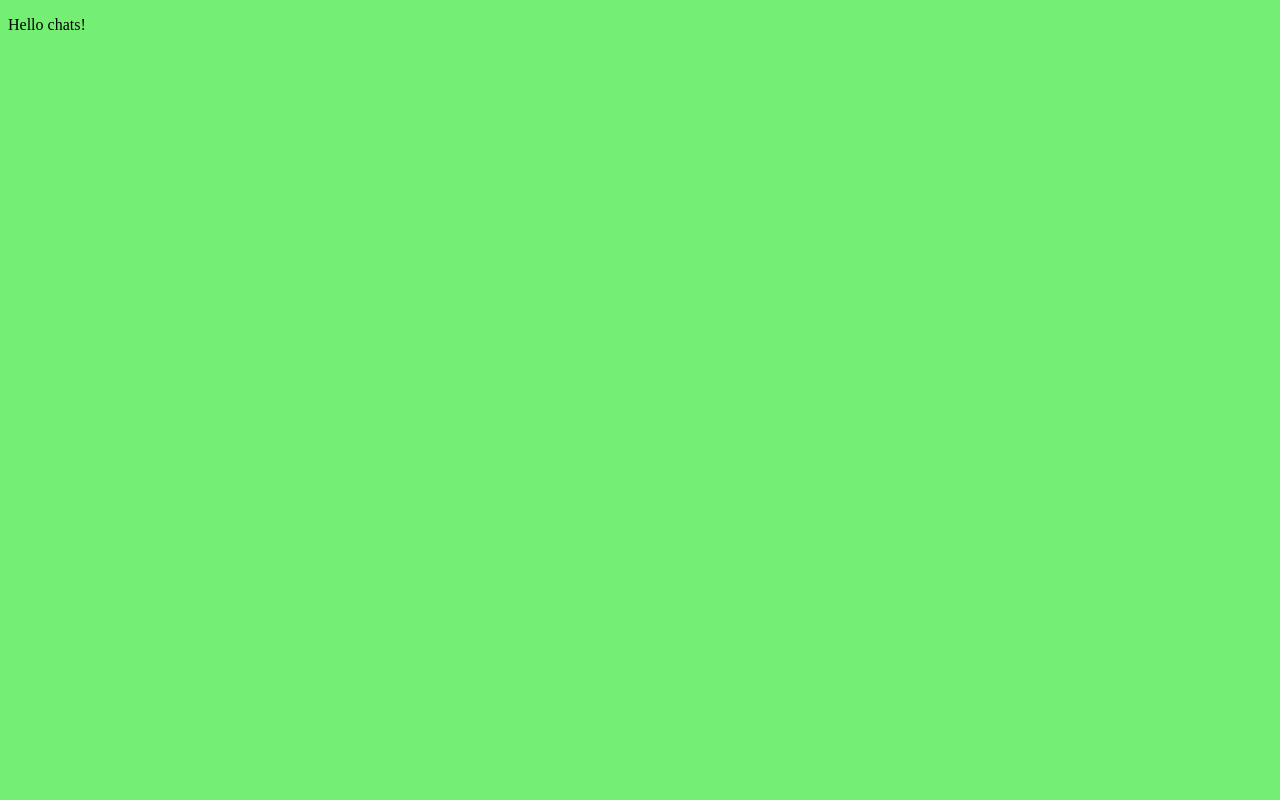
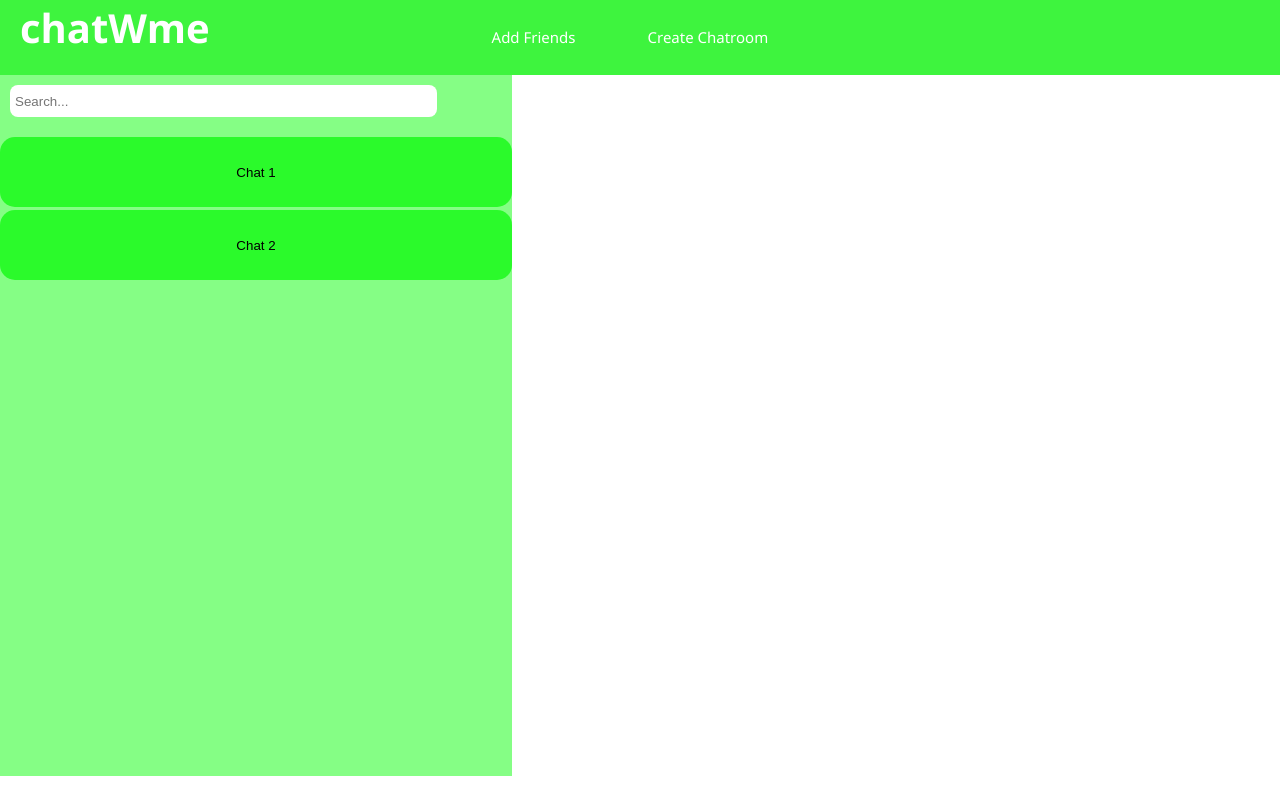
Before and after one commit to Kareem404/chatWme, a React (Vite) app in the folder Client/: page /chats in a window 1280 px wide. Built offline with nearby package versions, Linux system fonts and the light colour scheme.

Commit message:
chats UI partially done

```diff
--- a/Client/package.json
+++ b/Client/package.json
@@ -10,6 +10,8 @@
     "preview": "vite preview"
   },
   "dependencies": {
+    "bootstrap": "^5.3.1",
+    "jquery": "^3.7.0",
     "mysql": "^2.18.1",
     "react": "^18.2.0",
     "react-dom": "^18.2.0",
--- a/Client/src/App.css
+++ b/Client/src/App.css
@@ -1,4 +1,6 @@
 body{
-    background-color: rgb(116, 239, 116);
-
+    /*background-color: rgb(116, 239, 116);*/
+    background-color: rgb(62, 244, 62);
+    margin: 0;
+    padding: 0;
 }
--- a/Client/src/App.jsx
+++ b/Client/src/App.jsx
@@ -15,7 +15,10 @@ function App() {
 
         <Routes>
           <Route exact path='/' element={<Login />}></Route>
-          <Route exa path='/chats' element={<Chats />}></Route>
+          <Route exact path='/chats' element={<Chats />}
+              render={(props) => <Chats {...props} user_id={new URLSearchParams(props.location.search).get('id')} />}
+
+          ></Route>
         </Routes>
 
       </div>
--- /dev/null
+++ b/Client/src/Chats.css
@@ -0,0 +1,106 @@
+.add-friends{
+    font-family:'Segoe UI', Tahoma, Geneva, Verdana, sans-serif;
+    font-size: 15px;
+    margin-right: 40px;
+    border: none;
+    margin-top: 20px;
+    margin-left: 20px;
+    color: white;
+}
+
+.add-friends:hover{
+    border-bottom: 2px solid white;
+    cursor: pointer;
+}
+
+button{
+    background-color: rgb(62, 244, 62);
+}
+
+.create-chatroom{
+    font-family:'Segoe UI', Tahoma, Geneva, Verdana, sans-serif;
+    font-size: 15px;
+    margin-right: 40px;
+    border: none;
+    margin-top: 20px;
+    margin-left: 20px;
+    color: white;
+}
+
+.create-chatroom:hover{
+    border-bottom: 2px solid white;
+    cursor: pointer;
+}
+
+.chat-app-title{
+    font-family:'Segoe UI', Tahoma, Geneva, Verdana, sans-serif;
+    display: inline;
+    font-size: 40px;
+    margin-left: 20px;
+    color: white;
+    font-weight: bold;
+}
+
+
+.buttons-div{
+    display: inline-block;
+    margin-left: 20%;
+}
+
+nav{
+    background-color: rgb(62, 244, 62);
+    padding-bottom: 20px;
+}
+
+.chats-div{
+    width: 40%;
+    background-color: rgb(133, 254, 133);
+    height: 87.6vh;
+    float: left;
+}
+
+.chatroom-div{
+
+    width: 60%;
+    /*background-color: red;*/
+    height: 87.6vh;
+    float: right;
+}
+
+.chat-seacrh{
+    margin-left: 10px;
+    margin-top: 10px;
+    width: 420px;
+    height: 30px;
+    border-radius: 8px;
+    padding-left: 5px;
+    border: none;
+    margin-bottom: 20px;
+}
+
+.search-button{
+    display: inline-block;
+}
+
+.chats-container{
+    overflow-y: scroll;
+}
+
+.chat-button{
+    width: 100%;
+    height: 70px;
+    background-color: rgb(43, 250, 43);
+    margin-bottom: 3px;
+    border: none;
+    border-radius: 15px;
+
+}
+
+.chat-button:hover{
+    opacity: 0.7;
+    cursor: pointer ;
+}
+
+.chat-button:active{
+    opacity: 0.5;
+}
--- a/Client/src/Chats.jsx
+++ b/Client/src/Chats.jsx
@@ -1,12 +1,55 @@
 import React from "react";
-import { useState } from "react";
+import { useState, useEffect } from "react";
+import { useLocation } from "react-router-dom";
 
-export default function Chats(){
+import './Chats.css'
+import $ from 'jquery';
+import 'bootstrap'
+
+export default function Chats(props){
+
+    const location = useLocation(); // Get the current location
+    const queryParams = new URLSearchParams(location.search); // Get query parameters
+    const user_id = queryParams.get("id"); // Get the user_id from query parameters
+
+    useEffect(()=>{
+        $('body').css('background-color', 'white')
+    }, [])
+
+
+    // function to load chats: send the id from the database and retrieve the chat content.
+    const loadChats = async ()=>{
+        // send the ID to the database and retrive chat info using a get request.
+    }
+
     return (
         <div>
-            <p>
-                Hello chats!
-            </p>
+           <nav>
+            <p className="chat-app-title">chatWme</p>
+            <div className="buttons-div">
+                <button className="add-friends">Add Friends</button>
+                <button className="create-chatroom">Create Chatroom</button>
+            </div>
+           </nav>
+
+            <div className="chats-div">
+                {/*search bar for chats*/}
+                <input type="text" placeholder="Search..." className="chat-seacrh" />
+                <div chats-container>
+                    <div className="single-chat">
+                        <button className="chat-button">Chat 1</button>
+                    </div>
+                    <div className="single-chat">
+                        <button className="chat-button">Chat 2</button>
+                    </div>
+
+                </div>
+            </div>
+
+            <div className="chatroom-div">
+
+            </div>
+
         </div>
     )
 }
--- a/Client/src/login.jsx
+++ b/Client/src/login.jsx
@@ -1,11 +1,13 @@
 import React from "react";
 import './login.css'
-import { useState } from "react";
+import { useState , useEffect} from "react";
 import { useNavigate } from 'react-router-dom';
 
 export default function Login(){
     const [errorMessage, setErrorMessage] = useState("");
     const navigate = useNavigate() ;
+
+
 
     const checkLoginInfo = async () =>{
 
@@ -29,7 +31,10 @@ export default function Login(){
             else if(res.status === 200){
                 setErrorMessage("user logged in successfully")
                 // route to the chat url
-                navigate('/chats')
+                const responseData = await res.json();
+                console.log(responseData);
+                const user_id = responseData.user_id;
+                navigate(`/chats?id=${user_id}`)
             }
             else{
                 setErrorMessage("Error in server")
```
Also changed, not shown: 2 other files (tests, documents, lock files or other folders).
